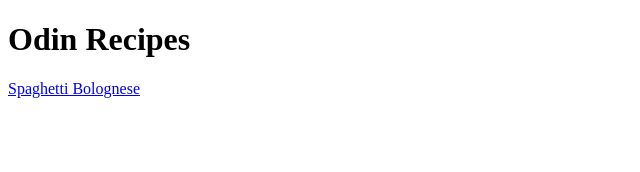
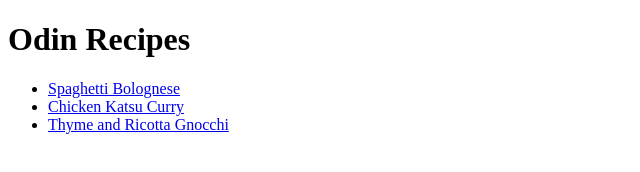
Before and after one commit to Stabulous/odin-recipes, a plain HTML site: page index.html in a window 1280 px wide. Shown: the whole page, without its empty margins (0-640 px from the left). Drawn offline with Linux system fonts and the light colour scheme.

Commit message:
added links to index for all recipes. uploaded images & recipes folders

```diff
--- a/index.html
+++ b/index.html
@@ -7,6 +7,10 @@
 </head>
 <body>
     <h1>Odin Recipes</h1>
-    <a href="recipes/spaghetti-bolognese.html">Spaghetti Bolognese</a>
+    <ul>
+        <li><a href="recipes/spaghetti-bolognese.html">Spaghetti Bolognese</a></li>
+        <li><a href="recipes/katsu-curry.html">Chicken Katsu Curry</a></li>
+        <li><a href="recipes/thyme-and-ricotta-gnocchi.html">Thyme and Ricotta Gnocchi</a></li>
+    </ul>
 </body>
 </html>
```
Also changed, not shown: images/gnocchi.jpg (added), images/katsu.jpg (added), images/spagbol.jpg (added).
